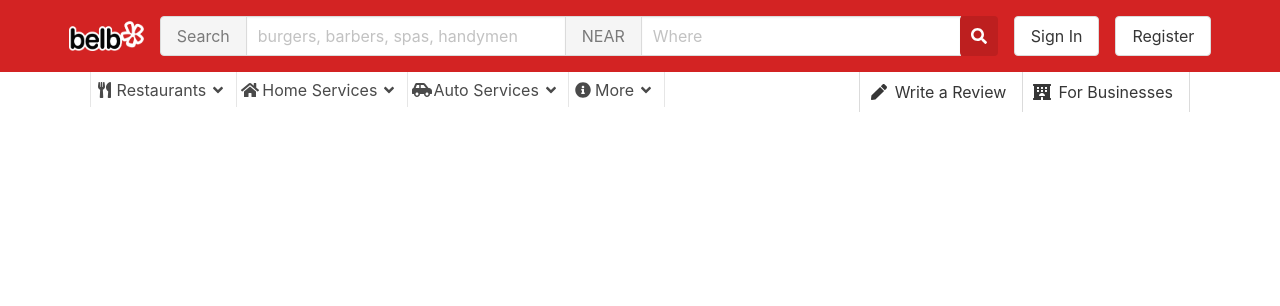
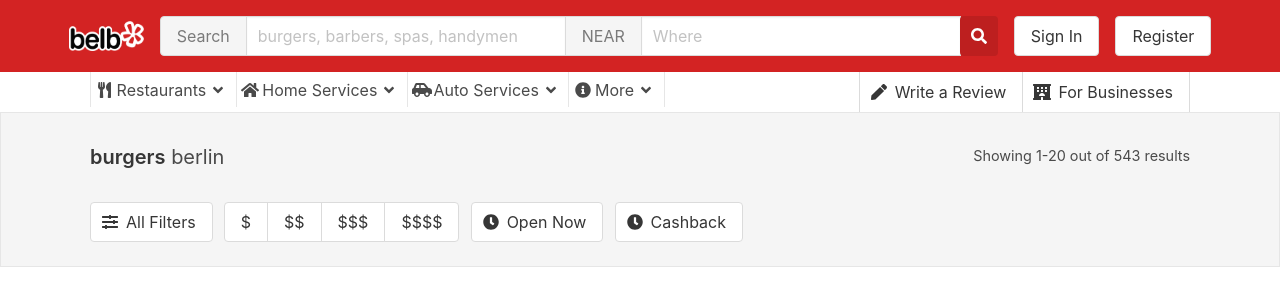
Before and after one commit to mlomboglia/my-yelp-frontend, a React (Create React App) app: page /search in a window 1280 px wide. Shown: the top 306 px of the page. Built offline with nearby package versions, Linux system fonts and the light colour scheme.

Commit message:
Add Search Summary

```diff
--- a/src/Search/Search.js
+++ b/src/Search/Search.js
@@ -1,12 +1,14 @@
 import React from 'react';
 import { NavBar } from '../NavBar/NavBar';
 import { SubNav } from '../NavBar/SubNav/SubNav';
+import { SearchResultsSummary } from './SearchResultsSummary/SearchResultsSummary';
 
 export function Search() {
     return (
         <div>
             <NavBar />
             <SubNav />
+            <SearchResultsSummary />
         </div>
     );
 }
--- /dev/null
+++ b/src/Search/SearchResultsSummary/SearchResultsSummary.js
@@ -0,0 +1,33 @@
+import React from 'react';
+import styles from './SearchResultsSummary.module.css';
+
+export function SearchResultsSummary() {
+    return (
+        <div className={styles.container}>
+            <div className={styles['search-summary']}>
+                <h1 className="subtitle"><strong>burgers</strong> berlin</h1>
+                <p>Showing 1-20 out of 543 results</p>
+            </div>
+            <div className={styles.filters}>
+                <button className="button">
+                    <span className="icon"><i className="fas fa-sliders-h" /></span>
+                    <span>All Filters</span>
+                </button>
+                <div className="buttons has-addons">
+                    <button className="button">$</button>
+                    <button className="button">$$</button>
+                    <button className="button">$$$</button>
+                    <button className="button">$$$$</button>
+                </div>
+                <button className="button">
+                    <span className="icon"><i className="fas fa-clock" /></span>
+                    <span>Open Now</span>
+                </button>
+                <button className="button">
+                    <span className="icon"><i className="fas fa-clock" /></span>
+                    <span>Cashback</span>
+                </button>
+            </div>
+        </div>
+    );
+}
--- /dev/null
+++ b/src/Search/SearchResultsSummary/SearchResultsSummary.module.css
@@ -0,0 +1,35 @@
+.search-summary {
+    padding: 2rem 0;
+    width: 100%;
+    display: flex;
+    justify-content: space-between;
+}
+
+.search-summary p {
+    font-size: .9rem;
+}
+
+.search-summary h1:global(.subtitle) {
+    margin-bottom: 0;
+}
+
+.container {
+    background: rgb(245, 245, 245);
+    display: flex;
+    flex-direction: column;
+    align-items: center;
+    border: 1px solid rgb(230, 230, 230)
+}
+
+.container > * {
+    max-width: 1100px;
+}
+
+.filters {
+    display: flex;
+    width: 100%
+}
+
+.filters > * {
+    margin-right: .7rem;
+}
```
